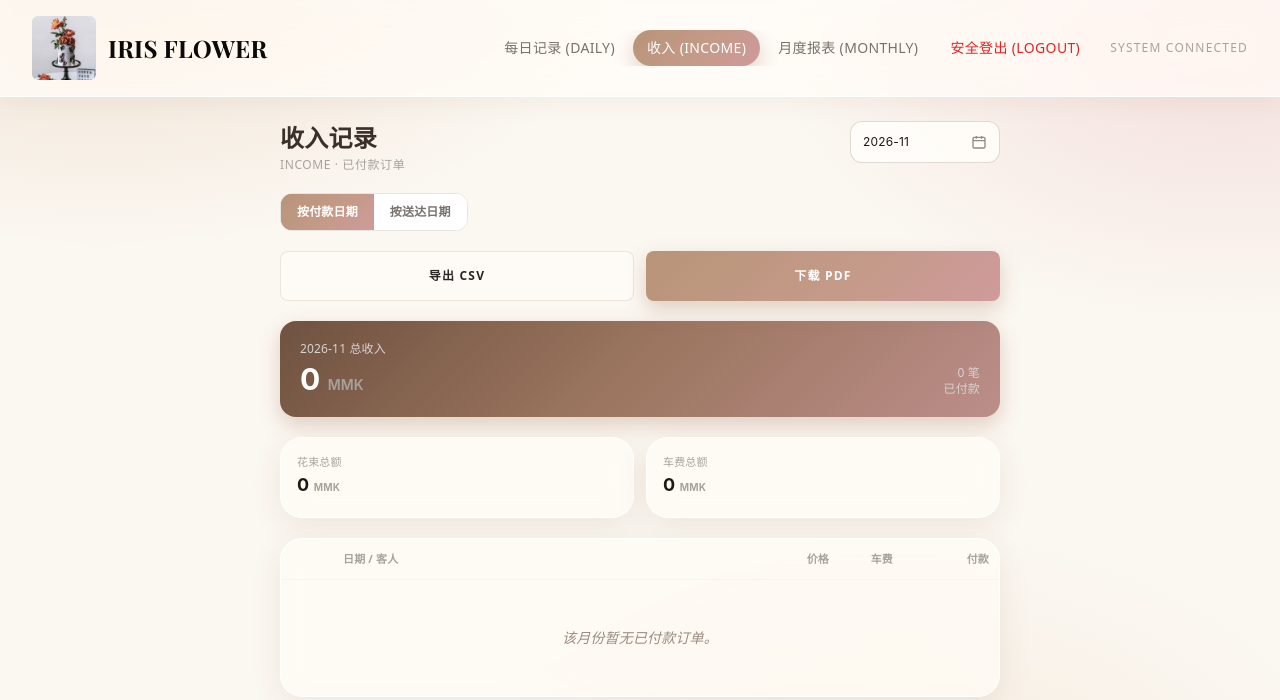
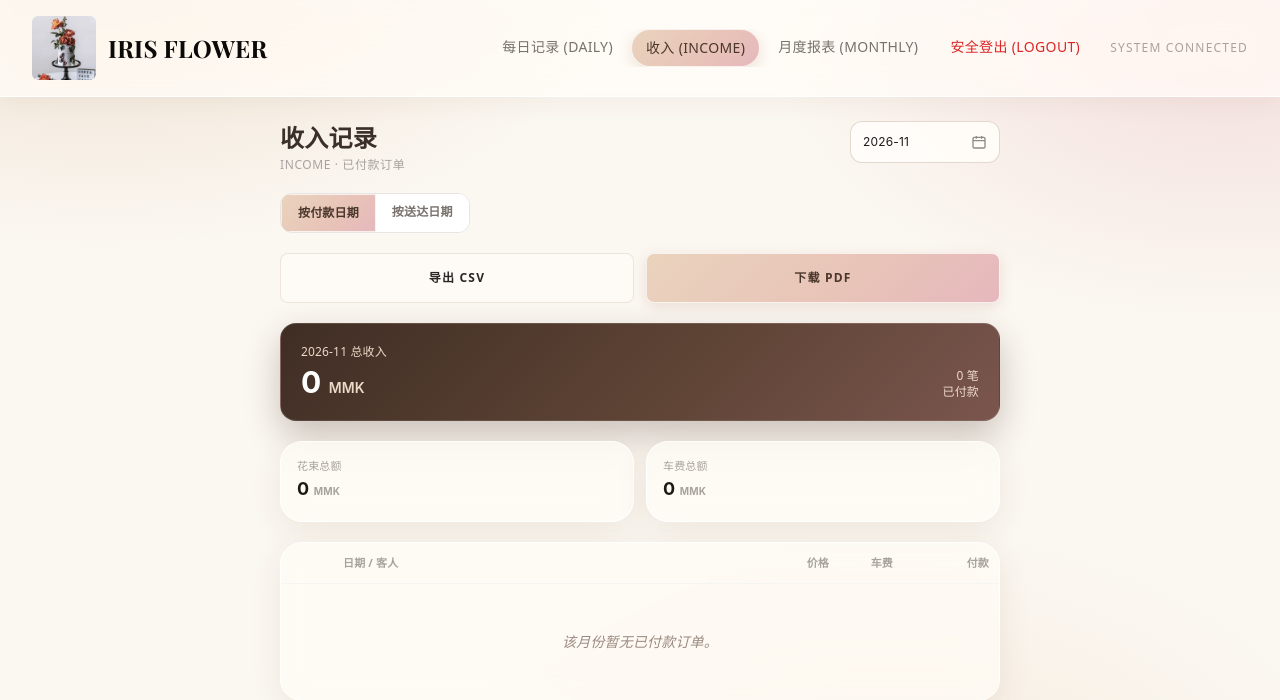
Before and after one commit to Nyein-Htut/flower_shop_reporting, a Flask app: page /income in a window 1280 px wide. Shown: the top 700 px of the page. Run offline with Flask 3, Linux system fonts and the light colour scheme; the visitor is signed in with stand-in values (Sample User, id 1); data that the repository does not hold is empty; some libraries are stand-ins or nearby versions; some web fonts are replaced.

Commit message:
Update theme.css

```diff
--- a/static/css/theme.css
+++ b/static/css/theme.css
@@ -56,19 +56,37 @@ main .ef-item-card {
 }
 main .bg-white.rounded-2xl.hover\:shadow-md:hover { transform: translateY(-3px); box-shadow: var(--shadow-up); }
 
-/* dark hero cards + primary buttons -> cappuccino/rose gradient */
-body .bg-stone-950, body .bg-stone-900 {
-  background-image: var(--grad);
-  background-color: var(--cap);
-  box-shadow: 0 8px 20px rgba(160, 115, 90, .30);
+/* primary buttons + active tabs: light cappuccino, dark text (readable, not heavy) */
+body button.bg-stone-950, body a.bg-stone-950, body button.bg-stone-900, body a.bg-stone-900 {
+  background-image: linear-gradient(135deg, #ead3bd 0%, #e8c3b8 60%, #e6b8bd 100%);
+  background-color: #ead3bd;
+  color: #4a362a;
+  border: 1px solid rgba(255, 255, 255, .75);
+  box-shadow: 0 4px 14px rgba(160, 115, 90, .18);
   transition: filter .2s, transform .2s var(--ease), box-shadow .2s;
 }
-body button.bg-stone-950:hover, body button.bg-stone-900:hover, body a.bg-stone-950:hover { filter: brightness(1.06); transform: translateY(-1px); }
+body button.bg-stone-950:hover, body a.bg-stone-950:hover, body button.bg-stone-900:hover {
+  filter: brightness(1.04); transform: translateY(-1px); box-shadow: 0 8px 20px rgba(160, 115, 90, .26);
+}
 body button.bg-stone-950:active, body button.bg-stone-900:active { transform: scale(.98); }
-body .bg-stone-950.rounded-2xl { background-image: linear-gradient(135deg, #6f5240 0%, #9c7660 50%, #c9979b 120%); }
+
+/* the one dark hero card per page: deep espresso with cream text */
+body .bg-stone-950.rounded-2xl {
+  background-image: linear-gradient(135deg, #3f2d24 0%, #5e4435 55%, #8a5f5c 125%);
+  background-color: #4a362a;
+  color: #fff;
+  border: 1px solid rgba(255, 255, 255, .12);
+  box-shadow: 0 14px 34px rgba(74, 54, 42, .28);
+}
+body .bg-stone-950.rounded-2xl .text-stone-300,
+body .bg-stone-950.rounded-2xl .text-stone-400 { color: #ecd9c8; }
+body .bg-stone-950.rounded-2xl h3 { letter-spacing: .06em; }
+body .bg-stone-950.rounded-2xl [class*="emerald-500"] {
+  background: rgba(255, 255, 255, .16); color: #ffe6d6;
+}
 
 /* soft secondary buttons */
-body a.bg-stone-100, body button.bg-stone-100 { background: rgba(255, 252, 248, .75); border-color: var(--line); transition: background-color .2s, transform .2s var(--ease); }
+body a.bg-stone-100, body button.bg-stone-100 { background: rgba(255, 252, 248, .8); border-color: var(--line); transition: background-color .2s, transform .2s var(--ease); }
 body a.bg-stone-100:hover, body button.bg-stone-100:hover { background: #fff; transform: translateY(-1px); }
 
 /* ---------- KPI cards (monthly) ---------- */
@@ -138,7 +156,7 @@ main table tbody tr:hover { background: rgba(176, 137, 104, .08); }
 .oc-photo.is-bouquet { border-color: var(--rose-soft); }
 .oc-photo { transition: transform .3s var(--ease); }
 .oc-photo:hover { transform: scale(1.03); }
-.day-separator { background: linear-gradient(120deg, #b89a82 0%, #c9a29a 55%, #d4a1a6 100%); box-shadow: 0 6px 18px rgba(160, 115, 90, .24); }
+.day-separator { background: linear-gradient(120deg, #9c7a63 0%, #b58a82 55%, #c28f96 100%); box-shadow: 0 6px 18px rgba(130, 95, 75, .24); }
 
 /* ---------- loading / empty states ---------- */
 @keyframes of-pulse { 0%, 100% { opacity: .55; } 50% { opacity: .9; } }
```
